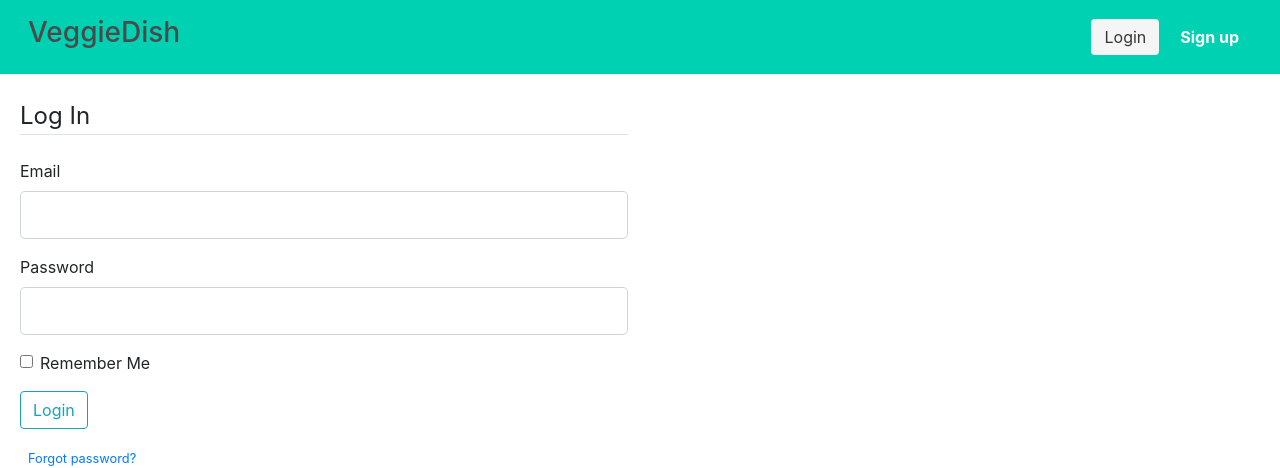
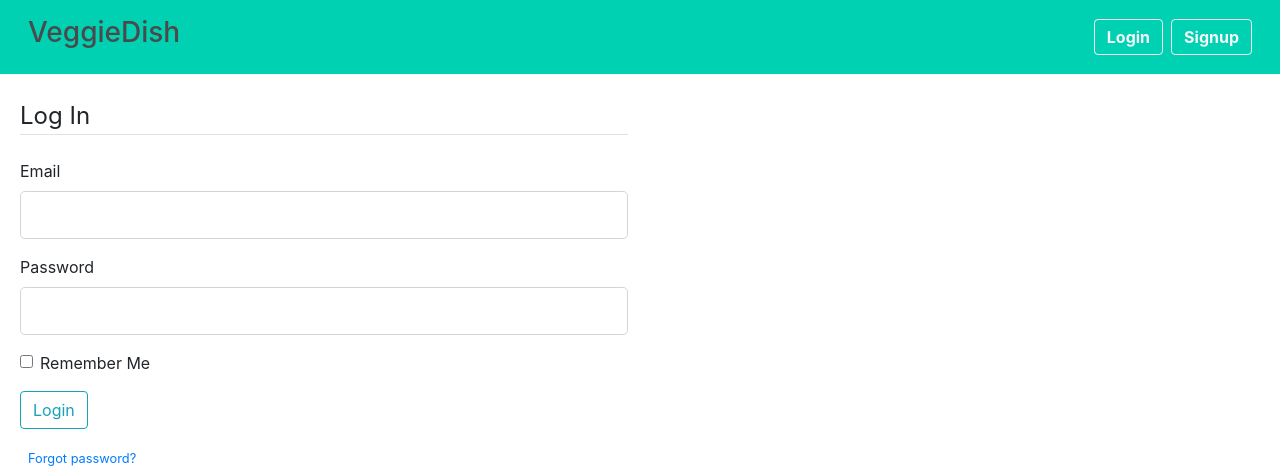
Before and after one commit to lvmor/project-3-VeggieDish, a Flask app: page /login in a window 1280 px wide. Shown: the top 468 px of the page. Run offline with Flask 2, Linux system fonts and the light colour scheme; parts of the project's set-up code (start-up, migrations or seed data) failed here and were passed over; some libraries are stand-ins or nearby versions.

Commit message:
Add routes for login/signup buttons and update styling

```diff
--- a/templates/layout.html
+++ b/templates/layout.html
@@ -11,18 +11,14 @@
 
 <body>
     <nav class="navbar is-primary" role="navigation" aria-label="main navigation">
-        <div >
-            <a class="navbar-item " href="{{url_for('index')}}">
-                <!-- <img src="https://i.imgur.com/sdO8tAw.png" width="50" height="100"> -->
-                <h3>VeggieDish</h3>
-            </a>
+        <div>
+            <a class="navbar-item" href="{{url_for('index')}}"><h3>VeggieDish</h3></a>
             <a role="button" class="navbar-burger burger" aria-label="menu" aria-expanded="false" data-target="navbarBasicExample">
                 <span aria-hidden="true"></span>
                 <span aria-hidden="true"></span>
                 <span aria-hidden="true"></span>
             </a>
         </div>
-
         <div id="navbarBasicExample" class="navbar-menu">
             <div class="navbar-start">
                 <a class="navbar-item">
@@ -33,9 +29,8 @@
                 <div class="navbar-item">
 
                     <div class="buttons">
-                        <a class="button is-light" href="" title="login">Login</a>
-                        <a class="button is-primary" href="" title="register"><strong>Sign
-                                up</strong></a>
+                        <a class="button is-light is-outlined" href="{{ url_for('login') }}" title="login"><strong>Login</strong></a>
+                        <a class="button is-light is-outlined" href="{{ url_for('signup') }}" title="signup"><strong>Signup</strong></a>
                     </div>
                 </div>
             </div>
```
